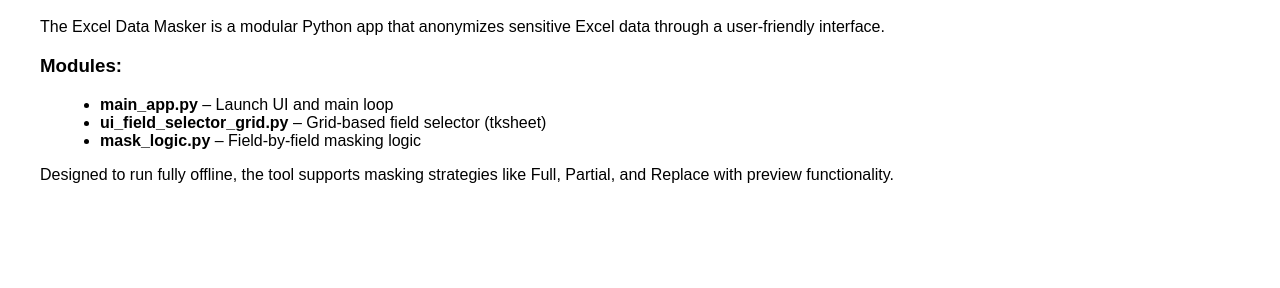
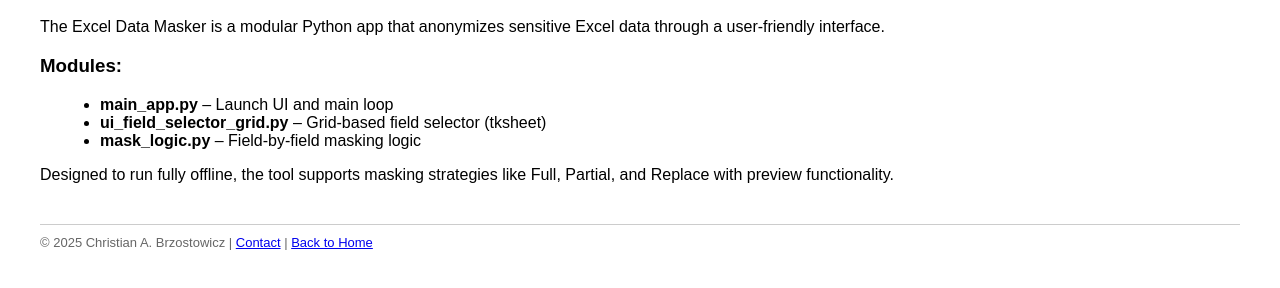
Before and after one commit to buffalonychris/excel-data-masker, a plain HTML site: page docs/architecture.html in a window 1280 px wide. Shown: the part 118-406 px from the top of the page. Drawn offline with Linux system fonts and the light colour scheme.

Commit message:
Add files via upload

```diff
--- a/docs/architecture.html
+++ b/docs/architecture.html
@@ -1,13 +1,15 @@
 <!DOCTYPE html>
 <html>
 <head>
-  <title>Architecture Overview</title>
+  <link rel="icon" href="favicon.ico" type="image/x-icon">
+<title>Architecture Overview</title>
   <style>
     body { font-family: Arial, sans-serif; margin: 40px; }
     h1 { color: #4d4085; }
     ul { margin-left: 20px; }
     .nav { margin-bottom: 20px; }
     .nav a { margin-right: 15px; color: #5ea7a3; text-decoration: none; font-weight: bold; }
+    footer { margin-top: 40px; font-size: 13px; color: #666; border-top: 1px solid #ccc; padding-top: 10px; }
   </style>
 </head>
 <body>
@@ -23,5 +25,9 @@
     <li><b>mask_logic.py</b> – Field-by-field masking logic</li>
   </ul>
   <p>Designed to run fully offline, the tool supports masking strategies like Full, Partial, and Replace with preview functionality.</p>
+
+  <footer>
+    <div>© 2025 Christian A. Brzostowicz | <a href="mailto:BuffaloNYChris@GMail.com">Contact</a> | <a href="index.html">Back to Home</a></div>
+  </footer>
 </body>
 </html>
```
Also changed, not shown: docs/index.html (+6 -0 lines).
